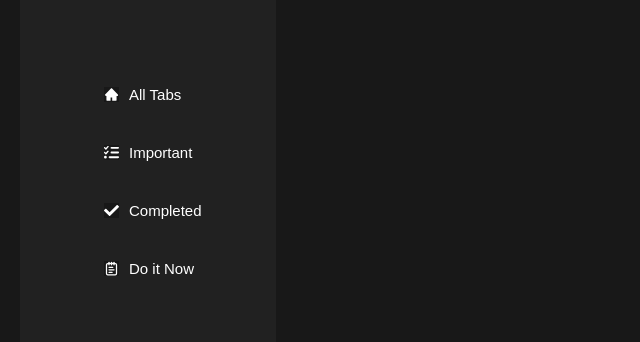
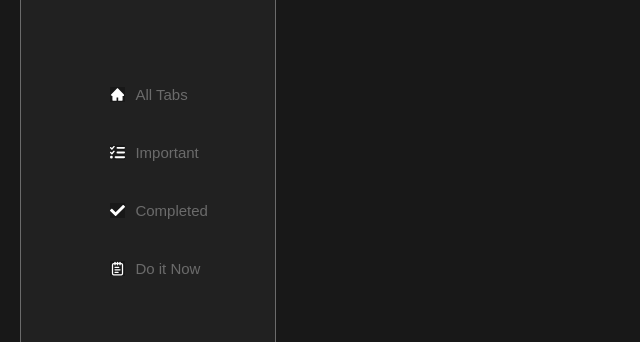
Before and after one commit to Sainath-Nanaware/To-Do-App, a React (Vite) app in the folder reactApp/: page / in a window 1280 px wide. Shown: the part 207-549 px from the top of the page, without its empty margins (0-640 px from the left). Built offline with nearby package versions, Linux system fonts and the light colour scheme.

Commit message:
applay root colors

```diff
--- a/reactApp/src/App.css
+++ b/reactApp/src/App.css
@@ -6,4 +6,8 @@
 
 :root{
   --primary-component-bg-color:#212121;
+  --primary-title-font-color:#ffff;
+  --primary-sub-font-color: #6b6b6b;
+  --primary-border-color: #6b6b6b;
+
 }
--- a/reactApp/src/Pages/Home/Home.css
+++ b/reactApp/src/Pages/Home/Home.css
@@ -12,6 +12,7 @@
 
 .header{
     background-color: var(--primary-component-bg-color);
+    border: 1px solid var(--primary-border-color);
     height: 92vh;
     width: 20vw;
     border-radius: 10px;
@@ -24,12 +25,12 @@
 .userInfo{
     background-color: var(--primary-component-bg-color);
     height: 15vh;
-    width:18vw
+    width:18vw;
 }
 .tabs {
     background-color: var(--primary-component-bg-color);
     height: 44vh;
-    width: 20vw;
+    width: 19vw;
     display: flex;
     flex-direction: column;
     justify-content: center;
@@ -37,6 +38,7 @@
 }
 
 .tabs button{
+    color: #6b6b6b;
     height: 6vh;
     display: flex;
     justify-content: start;
```
